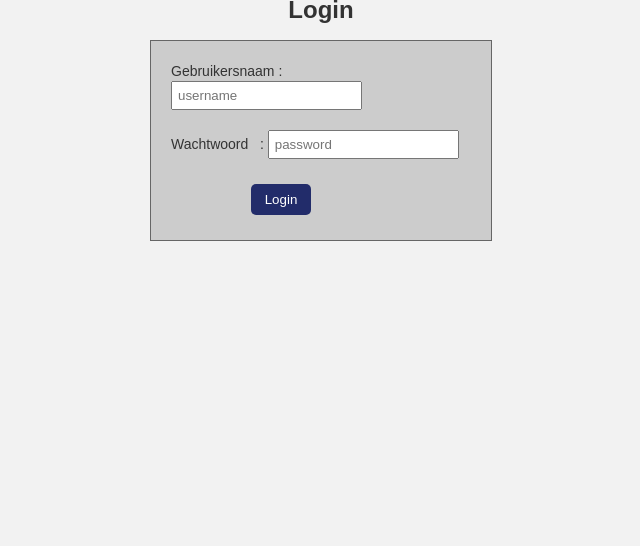
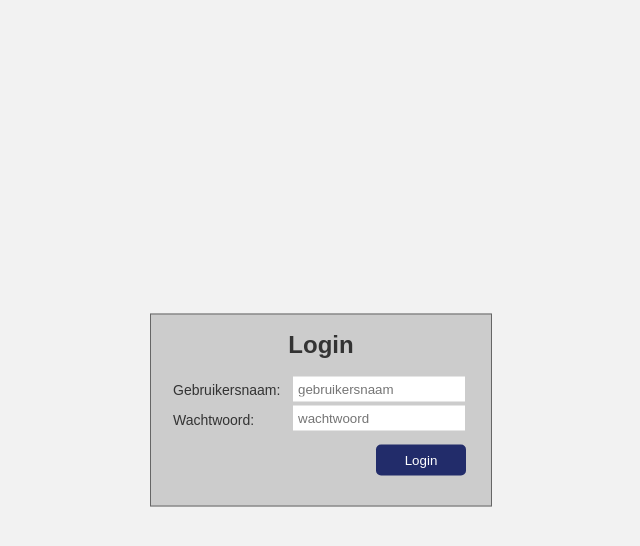
Before and after one commit to martinhilgenkamp/vanda, a PHP site: page / in a window 1280 px wide. Shown: the top 546 px of the page, without its empty margins (319-959 px from the left). Run offline with PHP 8.4, Linux system fonts and the light colour scheme.

Commit message:
Cleanup and layout format login page

```diff
--- a/inc/style/style.css
+++ b/inc/style/style.css
@@ -48,10 +48,10 @@ input[type=submit], input[type=reset], input[type=button]{
 }
 
 .error_message {
-	margin: 0px auto;
 	color: #f00;
-	width: 500px;
-	text-align: center;
+	clear: both;
+	padding: 5px 0 0 0;
+	width: 100%;
 }
 
 .register-form form input{padding: 5px;}
@@ -67,7 +67,7 @@ margin-left: 80px;
 
 .register-form .register{
 border: 0;
-width: 60px;
+width: 90px;
 padding: 8px;
 }
 
@@ -530,3 +530,46 @@ margin: 10px;
 	background-color: #B6F3B9 !important;
 	border:  1px solid;
 }
+
+.centered {
+  position: fixed;
+  top: 50%;
+  left: 50%;
+  /* bring your own prefixes */
+  transform: translate(-50%, -50%);
+}
+
+.login-header {
+	float: center;
+}
+
+.login-body {
+	display: inline-block;
+}
+
+.login-body .labels {
+	float: left;
+	width: 40%;
+}
+
+.login-body .labels > label {
+	margin: 2px;
+	line-height: 30px;
+	text-align: right;
+}
+
+.login-body .inputfields {
+	float: right;
+	width: 60%;
+}
+
+.login-body .inputfields > input {
+	width: 90%;
+	height: 15px;
+	margin: 2px;
+	border: none;
+}
+
+.login-footer {
+	float: right;
+}
--- a/pages/loginform.php
+++ b/pages/loginform.php
@@ -6,8 +6,8 @@
 </head>
 <body>
 <!-- Form for logging in the users -->
-<h1>Login</h1>
-<div class="register-form">
+
+<div class="register-form centered">
 <?php
 	if(isset($msg) & !empty($msg)){
 		echo $msg;
@@ -15,14 +15,22 @@
  ?>
 
 	<form action="index.php" method="POST">
-    <p><label>Gebruikersnaam : </label>
-	<input id="username" type="text" name="username" placeholder="username"/></p>
-
-     <p><label>Wachtwoord&nbsp;&nbsp; : </label>
-	 <input id="password" type="password" name="password" placeholder="password" /></p>
-
+		<div class="login">
+			<div class="login-header">
+				<h1>Login</h1>
+			</div>
+			<div class="login-body">
+				<div class="labels">
+					<label>Gebruikersnaam:</label>
+					<label>Wachtwoord:</label>
+				</div>
+				<div class="inputfields">
+					<input id="username" type="text" name="username" placeholder="gebruikersnaam"/>
+					<input id="password" type="password" name="password" placeholder="wachtwoord" />
+				</div>
+			</div>
+			<div class="login-footer">
 				<input class="btn register" type="submit" name="submit" value="Login" />
-    </form>
 			</div>
 			<div class="error_message">
 			<?php
@@ -31,5 +39,9 @@ if(is_string($user_loggedin)){
 				}
 			?>
 			</div>
+		</div>
+	</form>
+</div>
+
 </body>
 </html>
```
Also changed, not shown: inc/login.php (deleted, +0 -59 lines), inc/loginform.php (deleted, +0 -37 lines). Lines whose indentation alone changed are shown as unchanged.
